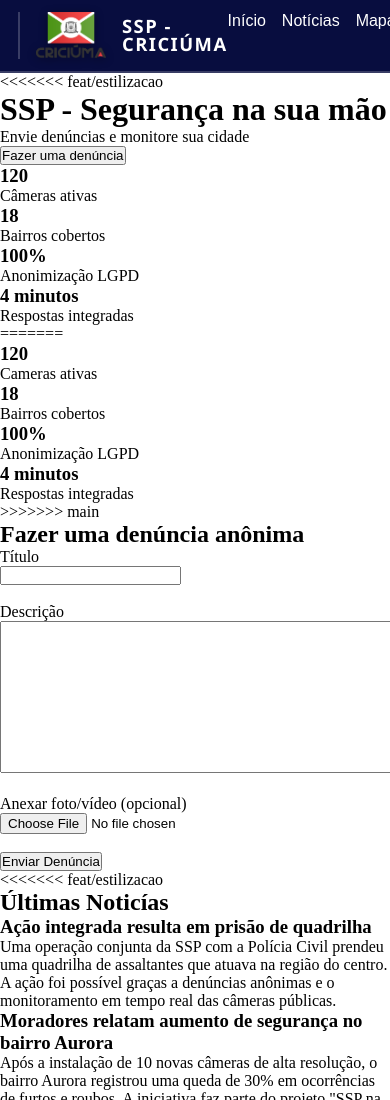
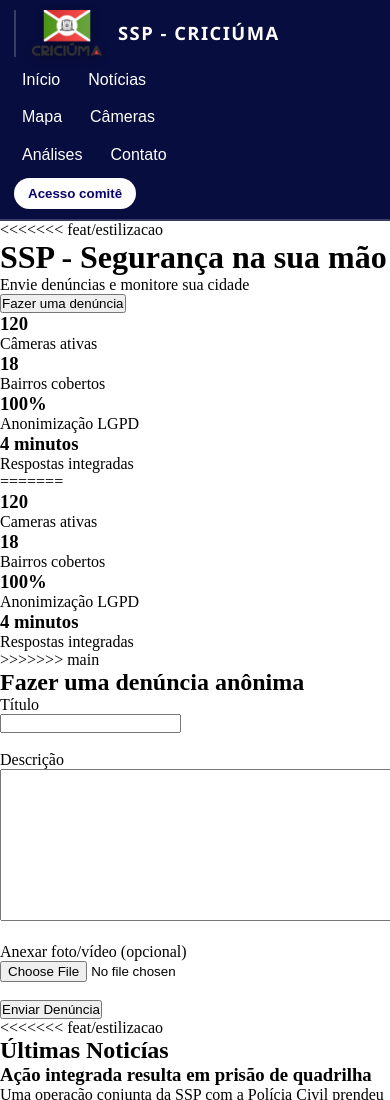
Before and after one commit to Dani3773/SSP, a plain HTML site: page src/pages/index.html in a window 390 px wide. Shown: the top 1100 px of the page. Drawn offline with Linux system fonts and the light colour scheme.

Commit message:
Update style.css

```diff
--- a/src/stylo/style.css
+++ b/src/stylo/style.css
@@ -1,18 +1,27 @@
+/* RESET BÁSICO */
 * {
     padding: 0;
     margin: 0;
+    box-sizing: border-box;
 }
 
+/* =========================
+   HEADER — SSP CRICIÚMA
+   ========================= */
 header {
     background-color: #080d3f;
-    color: white;
+    color: #ffffff;
     border-bottom: 2px solid rgba(255, 255, 255, 0.2);
     padding: 12px 18px;
     font-family: Arial, sans-serif;
     font-weight: bold;
+
     display: flex;
     justify-content: space-between;
     align-items: center;
+
+    position: relative;
+    z-index: 10;
 }
 
 header .logo {
@@ -38,30 +47,64 @@
     line-height: 1;
 }
 
-
+/* CONTAINER DO MENU */
 header .menu {
     display: flex;
     align-items: center;
     gap: 16px;
     margin-left: auto;
     justify-content: flex-end;
+    flex-shrink: 0;
 }
 
 header .menu-links {
     display: flex;
     gap: 16px;
+    flex-wrap: wrap;
+    position: relative;
+    z-index: 0;
 }
 
+/* LINKS COM LINHA DOURADA ANIMADA EMBAIXO */
 header .menu-links a {
     color: inherit;
     text-decoration: none;
     font-weight: normal;
+    display: inline-block;
+    padding: 6px 8px;
+    line-height: 1.1;
+    position: relative;
+    transition: color 0.3s ease;
+}
+
+/* linha dourada sólida (embaixo agora) */
+header .menu-links a::after {
+    content: "";
+    position: absolute;
+    bottom: 0;             /* linha embaixo do texto */
+    left: 0;
+    width: 0%;
+    height: 3px;
+    background-color: #ffd700;
+    transition: width 0.3s ease;
 }
 
 header .menu-links a:hover {
-    text-decoration: underline;
+    color: #ffd700;
 }
 
+header .menu-links a:hover::after {
+    width: 100%;
+}
+
+/* FOCO ACESSÍVEL */
+header .menu-links a:focus-visible {
+    outline: 2px solid #ffd700;
+    outline-offset: 2px;
+    border-radius: 4px;
+}
+
+/* BOTÃO CTA */
 header .menu-cta {
     padding: 8px 18px;
     border-radius: 999px;
@@ -70,4 +113,52 @@
     color: #0a036b;
     font-weight: bold;
     cursor: pointer;
+    position: relative;
+    z-index: 1;
+    flex-shrink: 0;
+    transition: all 0.3s ease;
 }
+
+header .menu-cta:hover {
+    background-color: #ffd700;
+    color: #0a036b;
+    transform: scale(1.05);
+}
+
+/* RESPONSIVIDADE */
+@media (max-width: 860px) {
+    header {
+        padding: 10px 14px;
+    }
+
+    header .menu-links {
+        gap: 12px;
+        max-width: calc(100vw - 200px);
+    }
+
+    header .menu-cta {
+        padding: 8px 14px;
+    }
+}
+
+@media (max-width: 640px) {
+    header {
+        flex-wrap: wrap;
+        row-gap: 8px;
+    }
+
+    header .menu {
+        width: 100%;
+        justify-content: space-between;
+        gap: 12px;
+    }
+
+    header .menu-links {
+        flex: 1 1 auto;
+        row-gap: 8px;
+    }
+
+    header .menu-links a {
+        white-space: normal;
+    }
+}
```
